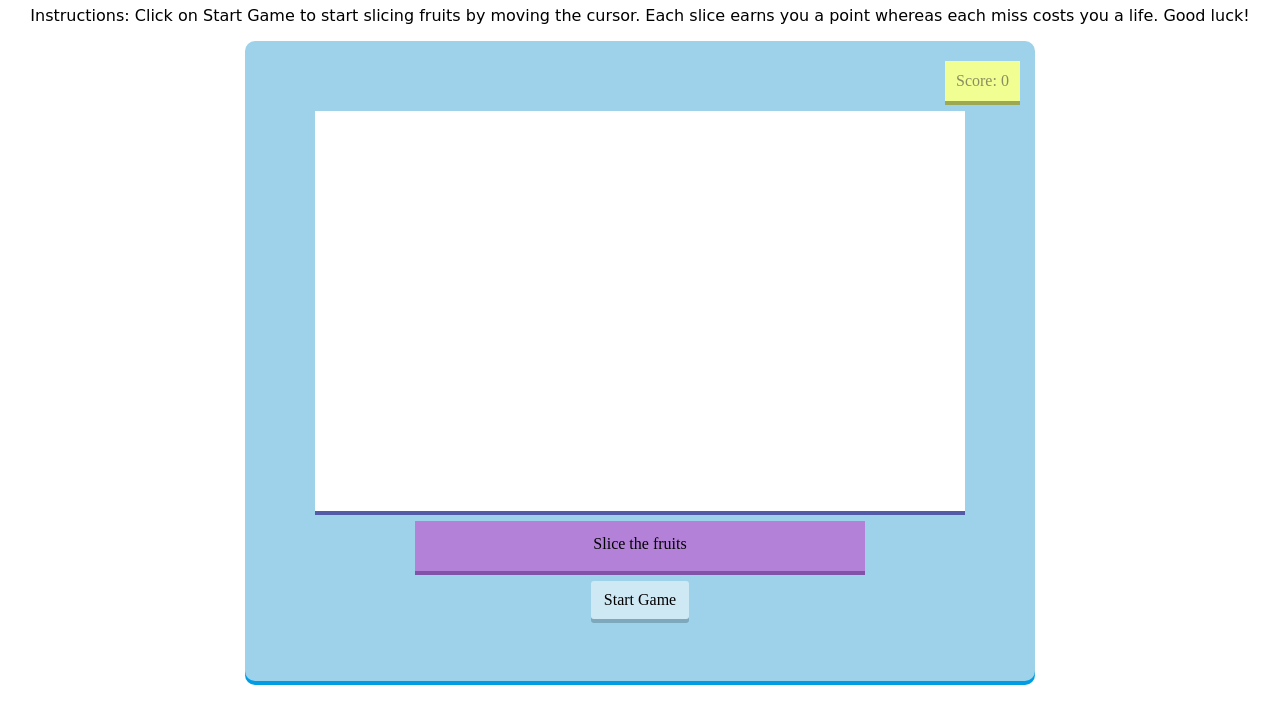
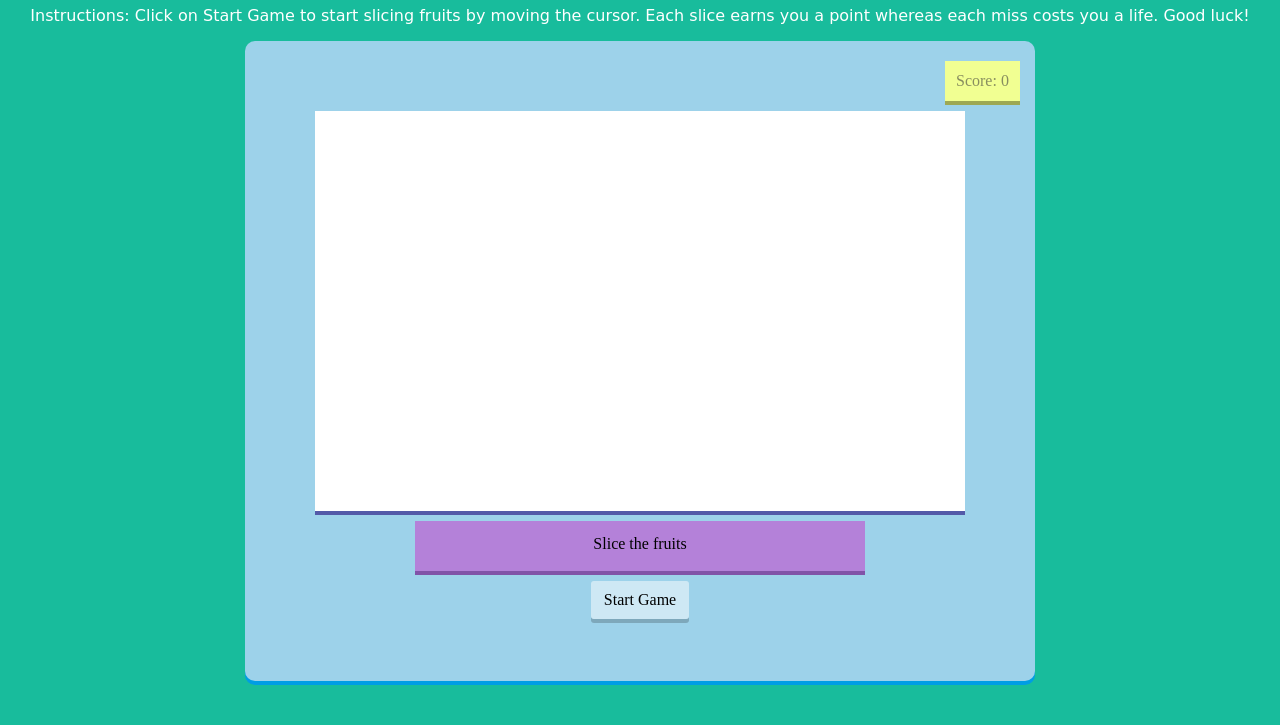
Before and after one commit to po5i/fruitsGame, a plain HTML site: page index.html in a window 1280 px wide. Shown: the part 75-800 px from the top of the page. Drawn offline with nearby package versions, Linux system fonts and the light colour scheme.

Commit message:
Background
Added a dark green color to the background

```diff
--- a/styling.css
+++ b/styling.css
@@ -1,5 +1,6 @@
 html {
 	height: 100%;
+	background-color: #18BC9C;
 	/*background: radial-gradient(circle, #fff, #ccc);
 	-webkit-background: radial-gradient(circle, #fff, #ccc);
 	-o-background: radial-gradient(circle, #fff, #ccc);
@@ -9,6 +10,7 @@ html {
 h1, p {
 	text-align: center;
 	font-family: cursive, sans-serif;
+	color: white;
 }
 
 #container{
```
